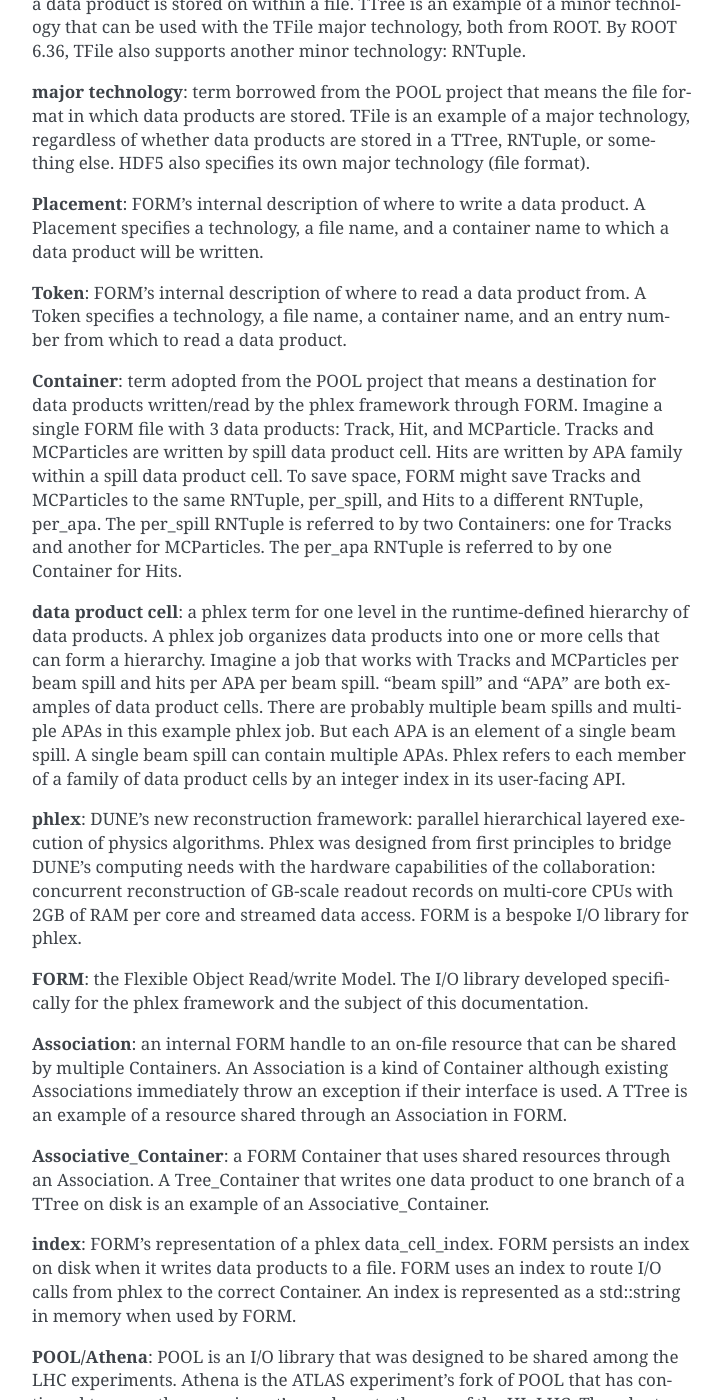
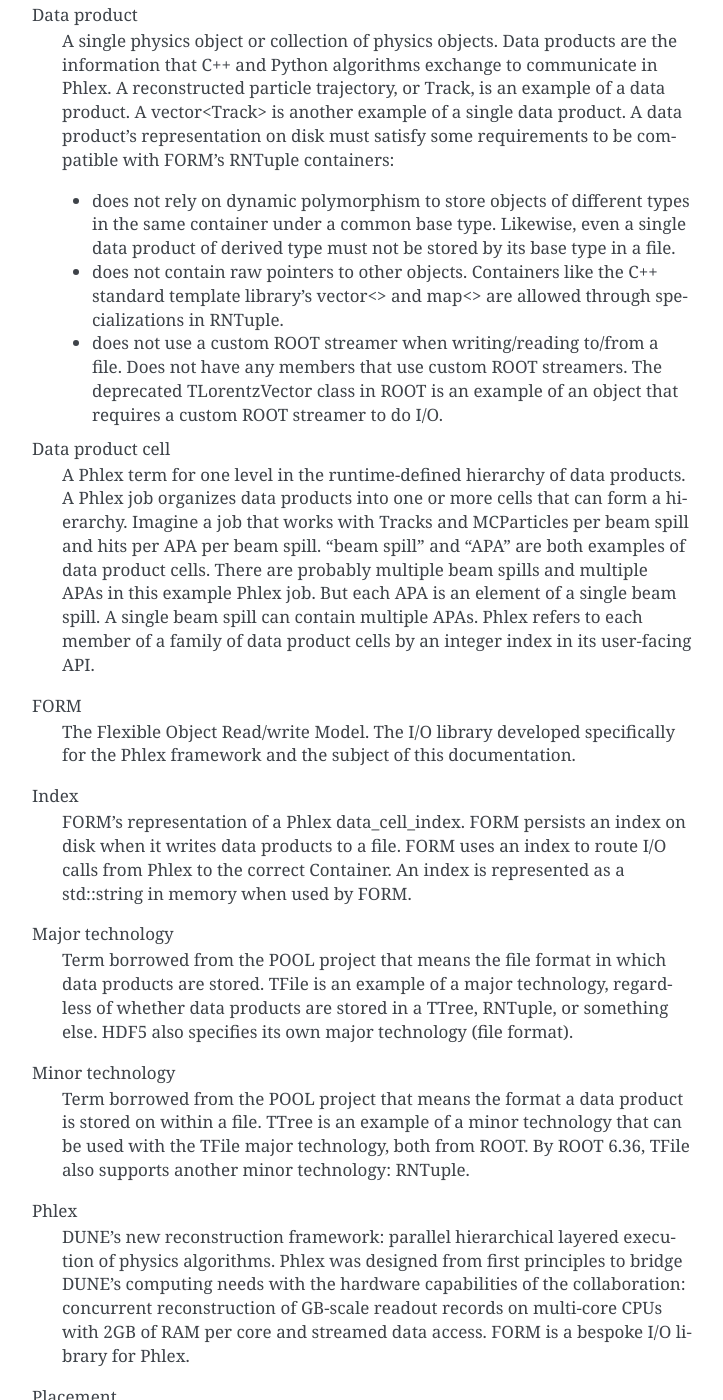
Before and after one commit to Framework-R-D/core-software-documents, a Sphinx documentation site: the page built from doc/source/appendix/definitions.rst, in a window 1280 px wide and 1400 px high, scrolled down 603 px. Shown: the whole window, without its empty margins (388-1111 px from the left). Built offline with Sphinx 7.4.7, drawn with Linux system fonts in a browser that asks for light colours; some of the changed text lies outside the part shown.

Commit message:
re-organize the structure

```diff
--- a/doc/source/appendix/definitions.rst
+++ b/doc/source/appendix/definitions.rst
@@ -1,36 +1,47 @@
 Definitions
 ===========
 
-data product
-  a single physics object or collection of physics objects. Data products are the information that c++ and python algorithms exchange to communicate in phlex. A reconstructed particle trajectory, or Track, is an example of a data product. A vector<Track> is another example of a single data product. A data product’s representation on disk must satisfy some requirements to be compatible with FORM’s RNTuple containers:
+Association
+  An internal FORM handle to an on-file resource that can be shared by multiple Containers. An Association is a kind of Container although existing Associations immediately throw an exception if their interface is used. A TTree is an example of a resource shared through an Association in FORM.
 
-does not rely on dynamic polymorphism to store objects of different types in the same container under a common base type. Likewise, even a single data product of derived type must not be stored by its base type in a file.
+Associative container
+  A FORM Container that uses shared resources through an Association. A Tree_Container that writes one data product to one branch of a TTree on disk is an example of an Associative_Container.
 
- does not contain raw pointers to other objects. Containers like the c++ standard template library’s vector<> and map<> are allowed through specializations in RNTuple.
+Container
+  Term adopted from the POOL project that means a destination for data products written/read by the Phlex framework through FORM. Imagine a single FORM file with 3 data products: Track, Hit, and MCParticle. Tracks and MCParticles are written by spill data product cell. Hits are written by APA family within a spill data product cell. To save space, FORM might save Tracks and MCParticles to the same RNTuple, per_spill, and Hits to a different RNTuple, per_apa. The per_spill RNTuple is referred to by two Containers: one for Tracks and another for MCParticles. The per_apa RNTuple is referred to by one Container for Hits.
 
- does not use a custom ROOT streamer when writing/reading to/from a file. Does not have any members that use custom ROOT streamers. The deprecated TLorentzVector class in ROOT is an example of an object that requires a custom ROOT streamer to do I/O.
+Data product
+  A single physics object or collection of physics objects. Data products are the information that C++ and Python algorithms exchange to communicate in Phlex. A reconstructed particle trajectory, or Track, is an example of a data product. A vector<Track> is another example of a single data product.   A data product’s representation on disk must satisfy some requirements to be compatible with FORM’s RNTuple containers:
 
-**minor technology**: term borrowed from the POOL project that means the format a data product is stored on within a file. TTree is an example of a minor technology that can be used with the TFile major technology, both from ROOT. By ROOT 6.36, TFile also supports another minor technology: RNTuple.
+  * does not rely on dynamic polymorphism to store objects of different types in the same container under a common base type. Likewise, even a single data product of derived type must not be stored by its base type in a file.
 
-**major technology**: term borrowed from the POOL project that means the file format in which data products are stored. TFile is an example of a major technology, regardless of whether data products are stored in a TTree, RNTuple, or something else. HDF5 also specifies its own major technology (file format).
+  * does not contain raw pointers to other objects. Containers like the C++ standard template library’s vector<> and map<> are allowed through specializations in RNTuple.
 
-**Placement**: FORM’s internal description of where to write a data product.  A Placement specifies a technology, a file name, and a container name to which a data product will be written.
+  * does not use a custom ROOT streamer when writing/reading to/from a file. Does not have any members that use custom ROOT streamers. The deprecated TLorentzVector class in ROOT is an example of an object that requires a custom ROOT streamer to do I/O.
 
+Data product cell
+  A Phlex term for one level in the runtime-defined hierarchy of data products. A Phlex job organizes data products into one or more cells that can form a hierarchy. Imagine a job that works with Tracks and MCParticles per beam spill and hits per APA per beam spill. “beam spill” and “APA” are both examples of data product cells. There are probably multiple beam spills and multiple APAs in this example Phlex job. But each APA is an element of a single beam spill. A single beam spill can contain multiple APAs. Phlex refers to each member of a family of data product cells by an integer index in its user-facing API.
 
-**Token**: FORM’s internal description of where to read a data product from.  A Token specifies a technology, a file name, a container name, and an entry number from which to read a data product.
+FORM
+  The Flexible Object Read/write Model. The I/O library developed specifically for the Phlex framework and the subject of this documentation.
 
-**Container**: term adopted from the POOL project that means a destination for data products written/read by the phlex framework through FORM. Imagine a single FORM file with 3 data products: Track, Hit, and MCParticle. Tracks and MCParticles are written by spill data product cell. Hits are written by APA family within a spill data product cell. To save space, FORM might save Tracks and MCParticles to the same RNTuple, per_spill, and Hits to a different RNTuple, per_apa. The per_spill RNTuple is referred to by two Containers: one for Tracks and another for MCParticles. The per_apa RNTuple is referred to by one Container for Hits.
+Index
+  FORM’s representation of a Phlex data_cell_index. FORM persists an index on disk when it writes data products to a file. FORM uses an index to route I/O calls from Phlex to the correct Container. An index is represented as a std::string in memory when used by FORM.
 
-**data product cell**: a phlex term for one level in the runtime-defined hierarchy of data products. A phlex job organizes data products into one or more cells that can form a hierarchy. Imagine a job that works with Tracks and MCParticles per beam spill and hits per APA per beam spill. “beam spill” and “APA” are both examples of data product cells. There are probably multiple beam spills and multiple APAs in this example phlex job. But each APA is an element of a single beam spill. A single beam spill can contain multiple APAs. Phlex refers to each member of a family of data product cells by an integer index in its user-facing API.
+Major technology
+  Term borrowed from the POOL project that means the file format in which data products are stored. TFile is an example of a major technology, regardless of whether data products are stored in a TTree, RNTuple, or something else. HDF5 also specifies its own major technology (file format).
 
-**phlex**: DUNE’s new reconstruction framework: parallel hierarchical layered execution of physics algorithms. Phlex was designed from first principles to bridge DUNE’s computing needs with the hardware capabilities of the collaboration: concurrent reconstruction of GB-scale readout records on multi-core CPUs with 2GB of RAM per core and streamed data access. FORM is a bespoke I/O library for phlex.
+Minor technology
+  Term borrowed from the POOL project that means the format a data product is stored on within a file. TTree is an example of a minor technology that can be used with the TFile major technology, both from ROOT. By ROOT 6.36, TFile also supports another minor technology: RNTuple.
 
-**FORM**: the Flexible Object Read/write Model. The I/O library developed specifically for the phlex framework and the subject of this documentation.
+Phlex
+  DUNE’s new reconstruction framework: parallel hierarchical layered execution of physics algorithms. Phlex was designed from first principles to bridge DUNE’s computing needs with the hardware capabilities of the collaboration: concurrent reconstruction of GB-scale readout records on multi-core CPUs with 2GB of RAM per core and streamed data access. FORM is a bespoke I/O library for Phlex.
 
-**Association**: an internal FORM handle to an on-file resource that can be shared by multiple Containers. An Association is a kind of Container although existing Associations immediately throw an exception if their interface is used. A TTree is an example of a resource shared through an Association in FORM.
+Placement
+  FORM’s internal description of where to write a data product.  A Placement specifies a technology, a file name, and a container name to which a data product will be written.
 
-**Associative_Container**: a FORM Container that uses shared resources through an Association. A Tree_Container that writes one data product to one branch of a TTree on disk is an example of an Associative_Container.
+POOL/Athena
+  POOL is an I/O library that was designed to be shared among the LHC experiments. Athena is the ATLAS experiment’s fork of POOL that has continued to serve the experiment’s needs up to the era of the HL-LHC. The adaptability of the POOL and Athena libraries’ architectures to RNTuple inspired much of the design of FORM.
 
-**index**: FORM’s representation of a phlex data_cell_index. FORM persists an index on disk when it writes data products to a file. FORM uses an index to route I/O calls from phlex to the correct Container. An index is represented as a std::string in memory when used by FORM.
-
-**POOL/Athena**: POOL is an I/O library that was designed to be shared among the LHC experiments. Athena is the ATLAS experiment’s fork of POOL that has continued to serve the experiment’s needs up to the era of the HL-LHC. The adaptability of the POOL and Athena libraries’ architectures to RNTuple inspired much of the design of FORM.
+Token
+  FORM’s internal description of where to read a data product from.  A Token specifies a technology, a file name, a container name, and an entry number from which to read a data product.
--- a/doc/source/quick-start.rst
+++ b/doc/source/appendix/quick-start.rst
@@ -1,3 +1,5 @@
+.. _appendix-b-quick-start:
+
 Quick Start
 ===========
 
--- a/doc/source/appendix/quick-test.rst
+++ /dev/null
@@ -1,4 +0,0 @@
-Quick Test
-==========
-
-This is my quick start :cite:`sphinx2023`.
--- /dev/null
+++ b/doc/source/architecture.rst
@@ -0,0 +1,46 @@
+Architechture
+=============
+
+Data Flow
+---------
+
+Write Operations
+  Phlex creates product_base objects containing product metadata and data pointers. The form_interface consults configuration to determine target files and technologies, then delegates to the persistence layer which generates addressing information and coordinates the write workflow. storage translates addresses into technology-specific write function calls. root_storage is an example implementation of writing to a columnar file format.
+
+Read Operations
+  Phlex provides product identification through product_base (with product ID). The form_interface routes the request to the persistence layer, which performs index lookups to resolve product IDs to physical row locations, generates appropriate addressing tokens, and retrieves the data. storage dispatches reads from a row to a technology-specific read implementation. root_storage is an example of reading from a columnar file format.
+
+Configuration Flow
+  Phlex-side configuration (parse_config) is translated into FORM-internal representations at interface construction time, enabling efficient runtime lookups and maintaining separation between phlex framework and persistence concerns. Persistence forwards configuration information to the storage layer which constructs technology-specific read, write, and file operation implementations on-demand. Storage sorts configuration information by major and minor technology so that each I/O component only receives relevant configuration parameters.
+
+
+Sequence Diagrams
+-----------------
+
+Write Operation
+  This diagram illustrates how a write request flows through FORM, from the phlex framework layer down to the persistence and storage layers. Phlex calls FORM's write() method once per event; FORM processes one write operation at a time without internal loops. The diagram shows the ROOT implementation layer (ROOT_TFileImp, ROOT_TTreeContainerImp) that translates FORM's storage interface calls into ROOT-specific API calls.
+
+.. image:: /_static/images/write-operation.svg
+    :alt: Diagram decription
+    :align: center
+    :width: 100%
+
+Read Operation
+  This diagram shows the full read path inside FORM, beginning with a product lookup request and continuing through index resolution, token construction, and backend-specific data retrieval. Phlex calls FORM's read() method once per request; FORM processes one read operation at a time without internal loops. The diagram shows the ROOT implementation layer that translates FORM's storage interface calls into ROOT-specific API calls.
+
+.. image:: /_static/images/read-operation.svg
+    :alt: Diagram decription
+    :align: center
+    :width: 100%
+
+Storage Sequence
+  This sequence focuses on the internal mechanics of the Storage layer, illustrating in detail how a ROOT TTree backend processes a readContainer call. It exposes the low-level interactions between Storage, the ROOT_TTreeContainerImp, TFile, TTree, and TBranch components that allow FORM to retrieve a single data product from a ROOT columnar file.
+
+  The storage package has a deep hierarchy of dependencies between objects at runtime. The default implementation of IStorage::readContainer() using a ROOT_TTreeContainerImp illustrates how the components of this package work together.
+
+.. image:: /_static/images/storage-read-sequence-uml.svg
+    :alt: Diagram decription
+    :align: center
+    :width: 100%
+
+Most operations in the storage package are much simpler than IStorage::readContainer(). IStorage::fillContainer() is a good example of the complexity of other functions in the storage package.
--- a/doc/source/data-flow.rst
+++ /dev/null
@@ -1,8 +0,0 @@
-Data Flow
-=========
-
-**Write Operations**: Phlex creates product_base objects containing product metadata and data pointers. The form_interface consults configuration to determine target files and technologies, then delegates to the persistence layer which generates addressing information and coordinates the write workflow. storage translates addresses into technology-specific write function calls. root_storage is an example implementation of writing to a columnar file format.
-
-**Read Operations**: Phlex provides product identification through product_base (with product ID). The form_interface routes the request to the persistence layer, which performs index lookups to resolve product IDs to physical row locations, generates appropriate addressing tokens, and retrieves the data. storage dispatches reads from a row to a technology-specific read implementation. root_storage is an example of reading from a columnar file format.
-
-**Configuration Flow**: Phlex-side configuration (parse_config) is translated into FORM-internal representations at interface construction time, enabling efficient runtime lookups and maintaining separation between phlex framework and persistence concerns. Persistence forwards configuration information to the storage layer which constructs technology-specific read, write, and file operation implementations on-demand. Storage sorts configuration information by major and minor technology so that each I/O component only receives relevant configuration parameters.
--- a/doc/source/framework-philosophy.rst
+++ /dev/null
@@ -1,10 +0,0 @@
-FORM Philosophy
-===============
-
-FORM is designed around three core principles:
-
-**Clean Abstraction Boundaries**: FORM maintains distinct responsibilities across layers—interface translation, persistence navigation, addressing, and I/O operations. Each layer operates through well-defined contracts, allowing independent evolution and testing of components.
-
-**Technology Neutrality**: FORM's interface and orchestration logic remain independent of specific storage technologies. Configuration specifies technology choices, and FORM routes operations accordingly without exposing technology-specific details to phlex code.
-
-**Configuration-Driven Approach**: Users specify which data products are persisted, where they are stored, and which technologies are used through configuration objects rather than hardcoded logic. This declarative model separates I/O specification from algorithm implementation, enabling persistence strategies to evolve without modifying physics code.
--- a/doc/source/technology-choices.rst
+++ b/doc/source/implementation-considerations.rst
@@ -1,5 +1,8 @@
+Implementation Considerations
+=============================
+
 Technology Choices
-==================
+------------------
 
 This section briefly explains why FORM has been implemented the way it exists today. FORM’s design requirements are largely driven by the user requirements that informed the design of phlex. Phlex was designed to adapt DUNE physics processing to the architecture of the global HEP computing grid. A typical HEP grid node has a multi-core CPU equipped with 2GB of RAM per core. Large-scale I/O either copies or streams data from a remote network-attached file store. DUNE’s previous processing strategy demonstrated that the raw data from a single far detector readout can fill several GB of RAM. So Phlex was designed to operate in a memory-constrained environment.
 
--- a/doc/source/introduction.rst
+++ b/doc/source/introduction.rst
@@ -1,4 +1,4 @@
 Introduction
 ============
 
-FORM (Flexible-grained Object-oriented Reading/Writing Model)  is a configuration-driven persistence infrastructure, developed for Phlex, providing a structured approach to data storage and retrieval for scientific computing workflows. FORM serves as a mediation layer between the phlex physics framework and storage systems, translating high-level data product concepts into persistence operations through declarative configuration. The design maintains clean separation between phlex-specific and persistence concerns, enabling future portability while meeting current Phlex requirements.
+FORM (Flexible-grained Object-oriented Reading/Writing Model)  is a configuration-driven persistence infrastructure, developed for Phlex :cite:`phlex_github`, providing a structured approach to data storage and retrieval for scientific computing workflows. FORM serves as a mediation layer between the phlex physics framework and storage systems, translating high-level data product concepts into persistence operations through declarative configuration. The design maintains clean separation between phlex-specific and persistence concerns, enabling future portability while meeting current Phlex requirements.
--- a/doc/source/key-design-decisions.rst
+++ /dev/null
@@ -1,10 +0,0 @@
-Key Design Decisions
-====================
-
-**Addressing Abstraction**: Placement and Token objects encapsulate physical addressing details, decoupling logical product names from storage locations and allowing flexible organization strategies.
-
-**Multi-product Operation Support**: The interface supports writing multiple related products in a single transaction, reducing overhead for workflows where products are naturally grouped (e.g., by event or processing segment).
-
-**Multi-file Operation Support:** The interface supports seamlessly writing each data product to multiple different files. The same product can be written with either the same technology or different technologies. The user only has to request multiple files in the configuration. A single write command from the interface will then write each data product to as many files as are configured.
-
-**Technology-agnostic Interface**: Phlex can leverage different I/O technologies through FORM with a single interface. FORM manages the lifetimes of I/O and file handles and dispatches read and write operations in a uniform way. Technology-specific I/O implementations only have to implement FORM’s storage interface.
--- a/doc/source/storage-class.rst
+++ /dev/null
@@ -1,11 +0,0 @@
-FORM Storage Class Relationships
-================================
-
-.. image:: /_static/images/storage-uml-diagram-top-row.svg
-    :alt: Diagram decription
-    :align: center
-    :width: 90%
-
-**Design Rationale**: Storage separates IStorage_File implementations from IStorage_Container: major technology and minor technology respectively. An IStorage_Container encapsulates how one data product
-type is read and written to and from a file. Storage_Association was introduced to better model the lifetime of TTree and other associative container technologies that share a handle to a file when creating new containers during the event loop. A Storage_Associative_Container implements the other half of this pattern. It is an IStorage_Container that uses a parent Storage_Association to connect to a file.
-ROOT_TTreeContainerImp, ROOT_TBranch_ContainerImp, and ROOT_TFileImp form a concrete example of how to use CERN’s ROOT library to implement FORM’s Storage interfaces.
```
Also changed, not shown: doc/source/architecture-overview.rst (deleted, +0 -65 lines), doc/source/composition.rst (deleted, +0 -31 lines), doc/source/configuration-classes.rst (deleted, +0 -21 lines), doc/source/detailed-design.rst (added, +106 -0 lines), doc/source/index.rst (+5 -12 lines), doc/source/interface-design.rst (deleted, +0 -40 lines), doc/source/refs.bib (+6 -5 lines), doc/source/sequence-diagrams.rst (deleted, +0 -29 lines), doc/source/system-overview.rst (added, +110 -0 lines).
